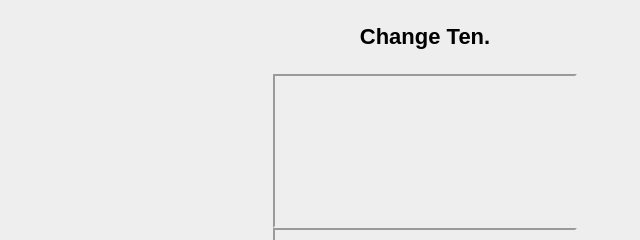
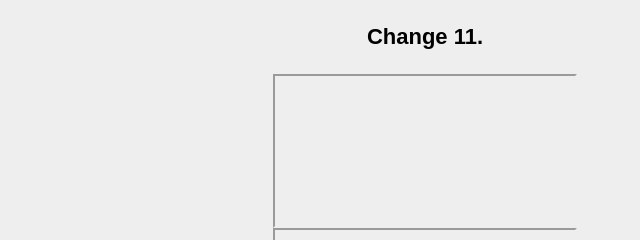
Before and after one commit to latricklaosiri/final-Project, a plain HTML site: page index.html in a window 1280 px wide. Shown: the top 240 px of the page, 215-855 px from the left. Drawn offline with nearby package versions, Linux system fonts and the light colour scheme.

```diff
--- a/index.html
+++ b/index.html
@@ -29,7 +29,7 @@
 
 <body>
   <div class="Opening">
-    <p><strong>Change Ten.</strong></p>
+    <p><strong>Change 11.</strong></p>
   </div>
   <iframe src="Code/JSCODE/program2.html" scrolling="no"></iframe>
   <iframe src="Code/JSCODE/program3.html" scrolling="no"></iframe>
```
